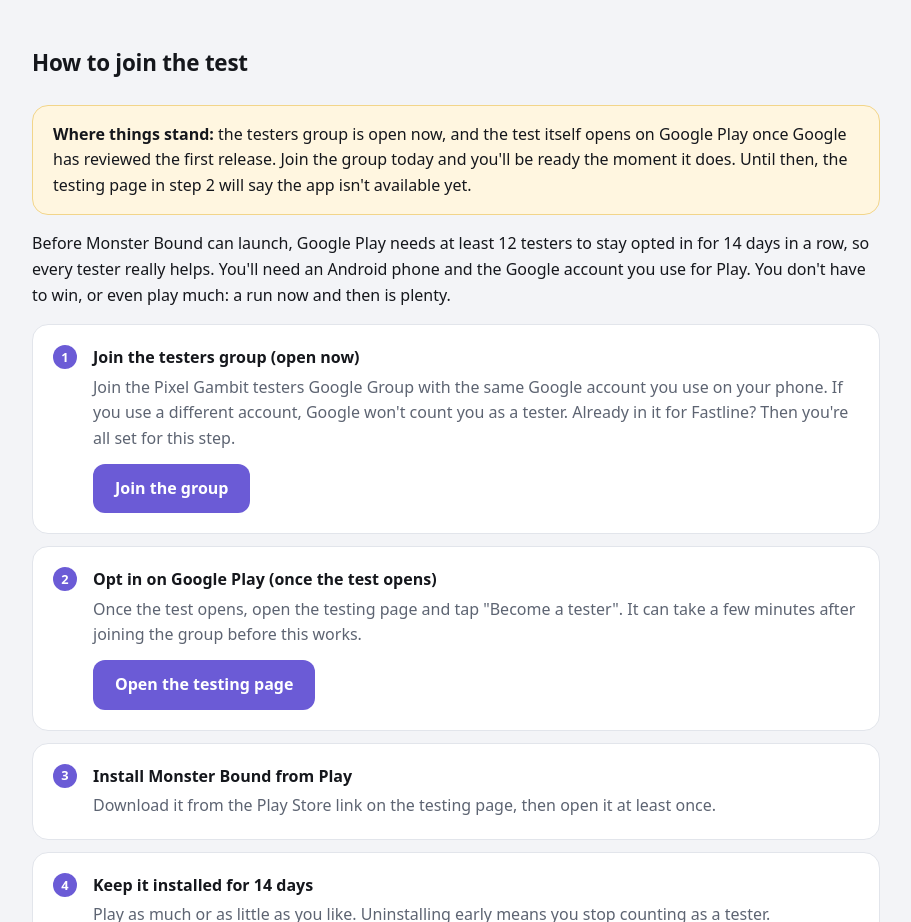
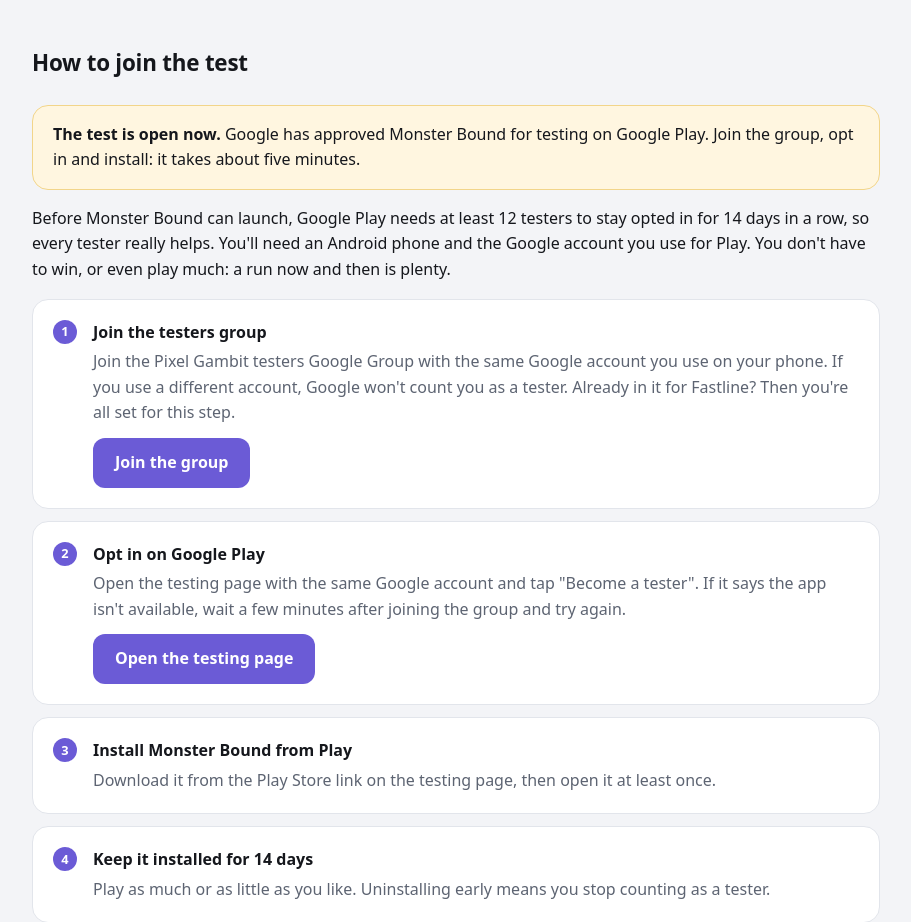
Before and after one commit to pixelgambit/pixelgambit.github.io, a plain HTML site: page monster-bound/index.html in a window 1280 px wide. Shown: the part 3343-4265 px from the top of the page, without its empty margins (184-1095 px from the left). Drawn offline with Linux system fonts and the light colour scheme.

Commit message:
Monster Bound: the test is open now

```diff
--- a/monster-bound/index.html
+++ b/monster-bound/index.html
@@ -84,18 +84,18 @@
 
       <h2 id="join">How to join the test</h2>
       <div class="note">
-        <p><strong>Where things stand:</strong> the testers group is open now, and the test itself opens on Google Play once Google has reviewed the first release. Join the group today and you'll be ready the moment it does. Until then, the testing page in step 2 will say the app isn't available yet.</p>
+        <p><strong>The test is open now.</strong> Google has approved Monster Bound for testing on Google Play. Join the group, opt in and install: it takes about five minutes.</p>
       </div>
       <p>Before Monster Bound can launch, Google Play needs at least 12 testers to stay opted in for 14 days in a row, so every tester really helps. You'll need an Android phone and the Google account you use for Play. You don't have to win, or even play much: a run now and then is plenty.</p>
       <ol class="steps">
         <li class="card">
-          <strong>Join the testers group (open now)</strong>
+          <strong>Join the testers group</strong>
           <p>Join the Pixel Gambit testers Google Group with the same Google account you use on your phone. If you use a different account, Google won't count you as a tester. Already in it for Fastline? Then you're all set for this step.</p>
           <div class="actions" style="margin-top:12px"><a class="btn" href="https://groups.google.com/g/pixelgambit-testers">Join the group</a></div>
         </li>
         <li class="card">
-          <strong>Opt in on Google Play (once the test opens)</strong>
-          <p>Once the test opens, open the testing page and tap "Become a tester". It can take a few minutes after joining the group before this works.</p>
+          <strong>Opt in on Google Play</strong>
+          <p>Open the testing page with the same Google account and tap "Become a tester". If it says the app isn't available, wait a few minutes after joining the group and try again.</p>
           <div class="actions" style="margin-top:12px"><a class="btn" href="https://play.google.com/apps/testing/com.pixelgambit.monsterbound">Open the testing page</a></div>
         </li>
         <li class="card">
```
